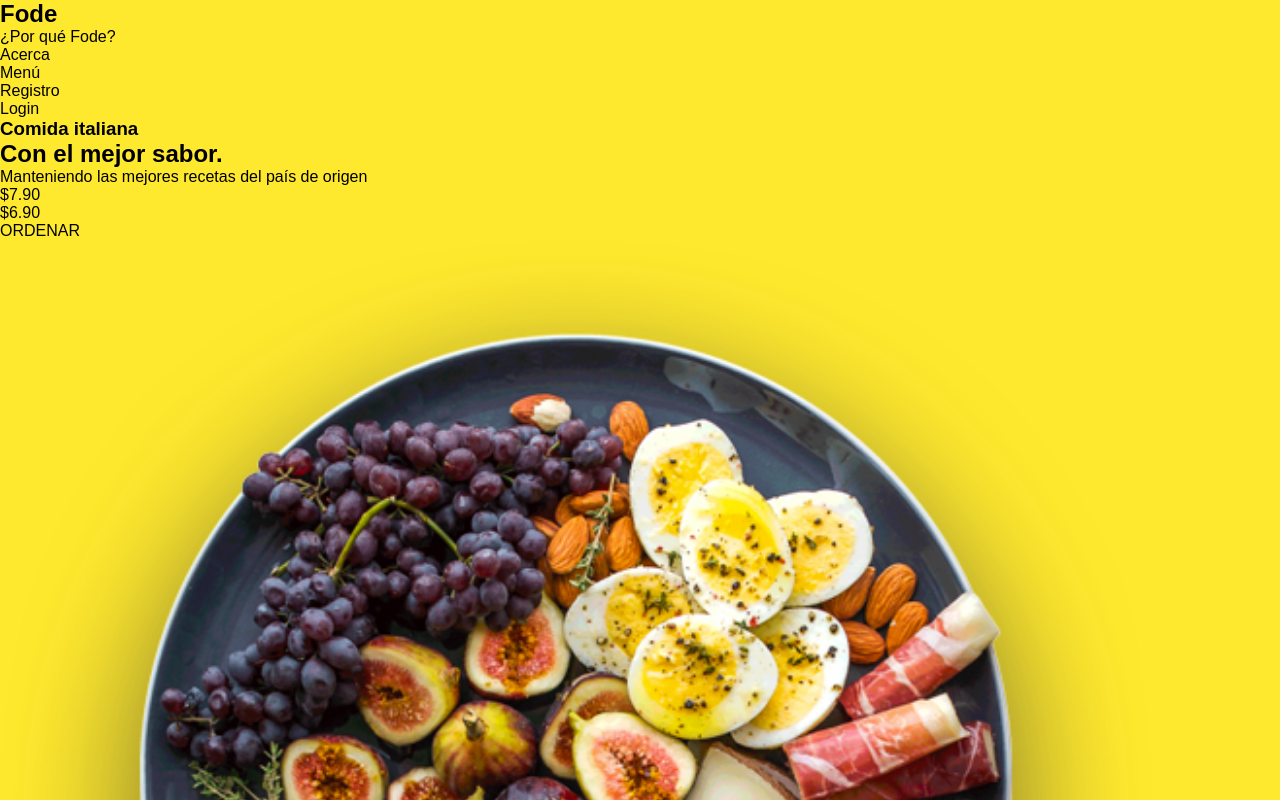
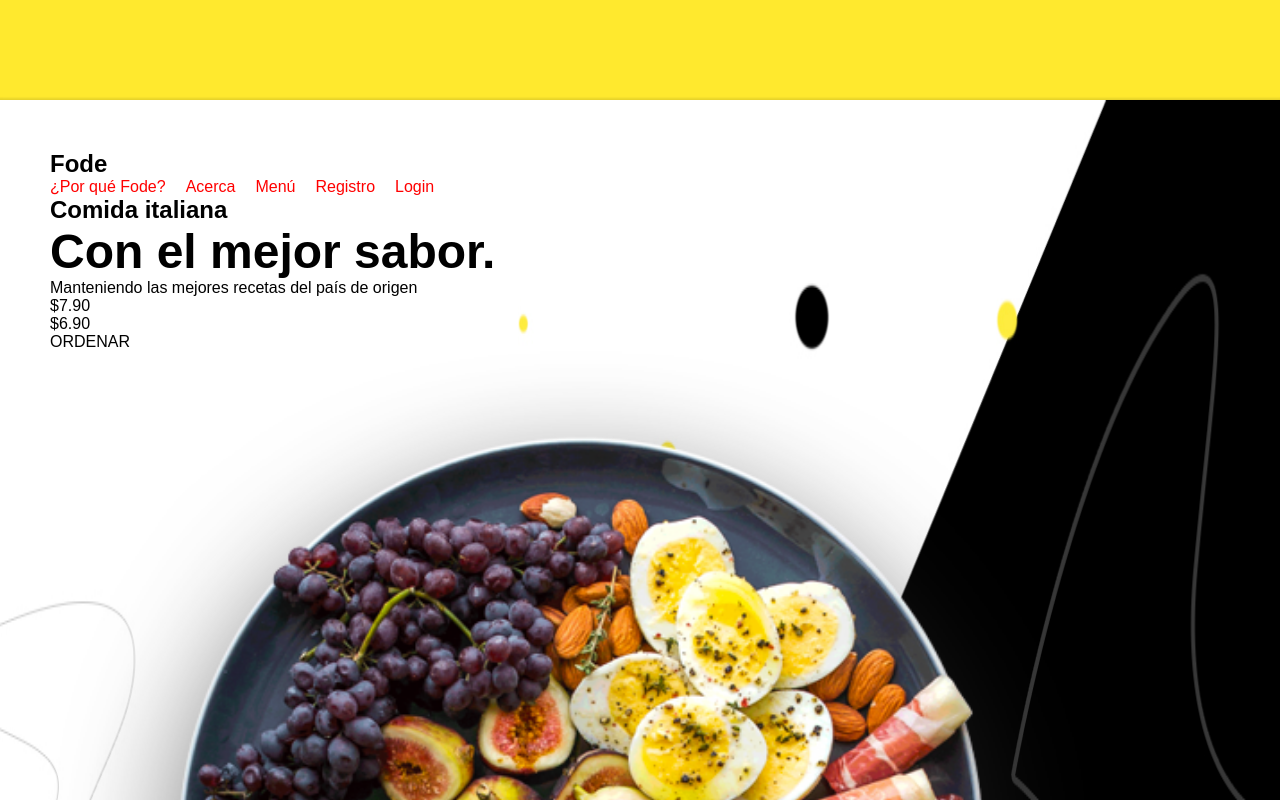
Before and after one commit to CaessarCZX/sass_first_project, a website: page index.html in a window 1280 px wide. Shown: the top 800 px of the page. Drawn offline with Linux system fonts and the light colour scheme.

Commit message:
feat: add changes to css

```diff
--- a/sass/styles.scss
+++ b/sass/styles.scss
@@ -8,9 +8,21 @@ $box-shadow: 0 2px 10px 0 rgba(0, 0, 0, 0.6);
 $limit: 10;
 $unit: 8px;
 
+@function size($value) {
+    @return $value * $unit;
+}
+
+@mixin reset-pm {
+    padding: 0;
+    margin: 0;
+}
+
+@mixin btn($background-color, $color, $bold) {
+
+}
+
 * {
-    margin: 0;
-    padding: 0;
+    @include reset-pm();
     box-sizing: border-box;
 }
 
@@ -23,3 +35,38 @@ a {
     color: $secondary-color;
     text-decoration: none;
 }
+
+h2 {
+    font-weight: bolder;
+    font-size: size(6);
+}
+
+h3 {
+    font-weight: bolder;
+    font-size: size(3);
+}
+
+.container {
+    background-color: #fff;
+    margin: 100px auto;
+    width: 1280px;
+    padding: 50px;
+    box-shadow:  0 0 2px 2px rgba(0, 0, 0, 0.1);
+
+    background-image: url('../assets/img/background-index.jpg');
+    background-size: 100% 100%;
+}
+
+ul {
+    @include reset-pm();
+    list-style: none;
+    display: flex;
+    gap: 20px;
+
+    li {
+
+        a {
+            color: red;
+        }
+    }
+}
```
Also changed, not shown: assets/img/background-index.jpg (added), css/styles.css.
